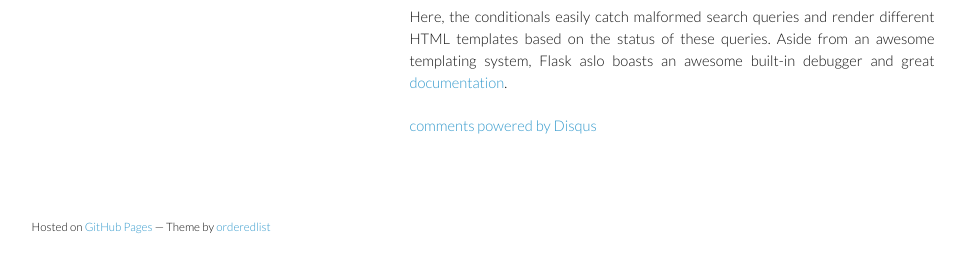
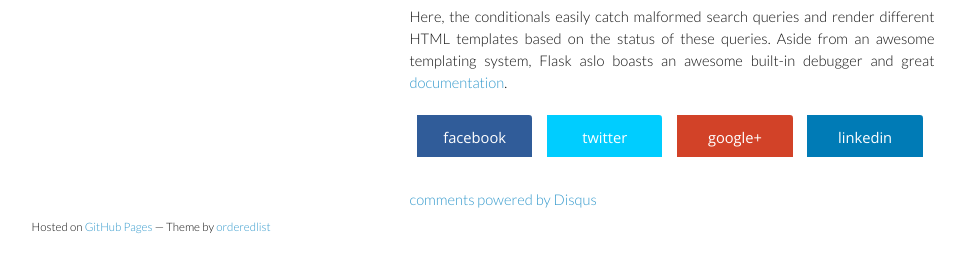
Before and after one commit to yrkumar/yrkumar.github.io, a Jekyll site: the page built from _posts/2013-07-09-Making-Life-Easier-for-CMU-Students.markdown, in a window 1280 px wide and 1400 px high, scrolled down 707 px, cut to the strip 1137-1400 px from the top of the window. Shown: the whole strip, without its empty margins (157-1122 px from the left). Built offline with Jekyll 4.4.1, drawn with Linux system fonts in a browser that asks for light colours; Markdown is read by kramdown in place of the engine named in the settings; comment, search, counter and statistics services are not loaded.

Commit message:
add social share buttons to blog posts

```diff
--- a/_layouts/post.html
+++ b/_layouts/post.html
@@ -7,6 +7,74 @@ layout: default
 <hr/>
 {{content}}
 </article>
+
+<div id="buttons">
+
+	<a href="/" onclick="window.open(
+		// Facebook Share URL
+		'https://www.facebook.com/sharer/sharer.php?u=' +
+		encodeURIComponent(location.href),
+		// Facebook Popup Name
+		'facebook-share-dialog',
+		// Facebook Popup Settings
+		'width=626, height=436');
+		return false;">
+		<div class="facebook button">
+			<div class="slide"><p>facebook</p></div>
+		</div>
+	</a>
+
+	<a href="/" onclick="window.open(
+		// Twitter Share URL
+		'https://twitter.com/intent/tweet?url=' +
+		encodeURIComponent(location.href) +
+		'&amp;text=' + 'Check out {{page.title}} -' +
+		'&amp;via=yrkumarr',
+		// Twitter Popup Name
+		'twitter-share-dialog',
+		// Twitter Popup Settings
+		'menubar=no, toolbar=no, resizable=yes,' +
+		'scrollbars=yes, width=550, height=420');
+		return false;">
+		<div class="twitter button">
+			<div class="slide"><p>twitter</p></div>
+		</div>
+	</a>
+
+
+	<a href="/" onclick="window.open(
+		// Google Plus Share URL
+		'https://plus.google.com/share?url=' +
+		encodeURIComponent(location.href),
+		// Google Plus Popup Name
+		'google-plus-share-dialog',
+  		// Google Plus Popup Settings
+		'menubar=no, toolbar=no, resizable=yes,' +
+		'scrollbars=yes, width=626, height=436');
+		return false;">
+		<div class="google button">
+			<div class="slide"><p>google+</p></div>
+		</div>
+	</a>
+
+	<a href="/" onclick="window.open(
+		// LinkedIn Share URL
+		'https://www.linkedin.com/cws/share?' +
+		'url='+encodeURIComponent(location.href),
+		// LinkedIn Popup Name
+		'linkedin-share-dialog',
+		// LinkedIn Popup Settings
+		'menubar=no, toolbar=no, resizable=yes,' +
+		'scrollbar=yes, width=626, height=436');
+		return false;">
+		<div class="linkedin button">
+			<div class="slide"><p>linkedin</p></div>
+		</div>
+	</a>
+
+</div>
+
+
 <div id="disqus_thread"></div>
 <script type="text/javascript">
 	/* * * CONFIGURATION VARIABLES: EDIT BEFORE PASTING INTO YOUR WEBPAGE * * */
--- a/static/css/styles.css
+++ b/static/css/styles.css
@@ -1,4 +1,62 @@
 @import url(https://fonts.googleapis.com/css?family=Lato:300italic,700italic,300,700);
+
+@import url(http://fonts.googleapis.com/css?family=Open+Sans:400);
+
+#buttons {
+    border-radius: 5px;
+    background: white;
+    width: 500px;
+    overflow: hidden;
+	margin-bottom: 30px;
+}
+
+.button {
+    position: relative;
+    float: left;
+    height: 40px;
+    width: 110px;
+    margin: 0 7px;
+    border-radius: 3px;
+    -o-border-radius: 3px;
+    -ms-border-radius: 3px;
+    -moz-border-radius: 3px;
+    -webkit-border-radius: 3px;
+}
+
+.slide {
+    position: absolute;
+    width: 110px;
+    -moz-border-radius-topleft: 0px;
+    -moz-border-radius-topright: 3px;
+    -moz-border-radius-bottomright: 3px;
+    -moz-border-radius-bottomleft: 0px;
+    -webkit-border-radius: 0px 3px 3px 0px;
+    border-radius: 0px 3px 3px 0px;
+}
+
+.slide p {
+    font-family: Open Sans;
+    color: #fff;
+    text-align: center;
+}
+
+.button .slide {
+    -webkit-transition: all 0.2s ease-in-out;
+    -moz-transition: all 0.2s ease-in-out;
+    -ms-transition: all 0.2s ease-in-out;
+    -o-transition: all 0.2s ease-in-out;
+    transition: all 0.2s ease-in-out;
+}
+
+.facebook .slide { background: #305c99; }
+
+.twitter .slide { background: #00cdff; }
+
+.google .slide { background: #d24228; }
+
+.linkedin .slide { background: #007bb6; }
+
+.slide:hover { background: #41924b; }
 
 html { overflow-y: scroll; }
 
```
Lines whose indentation alone changed are shown as unchanged.
